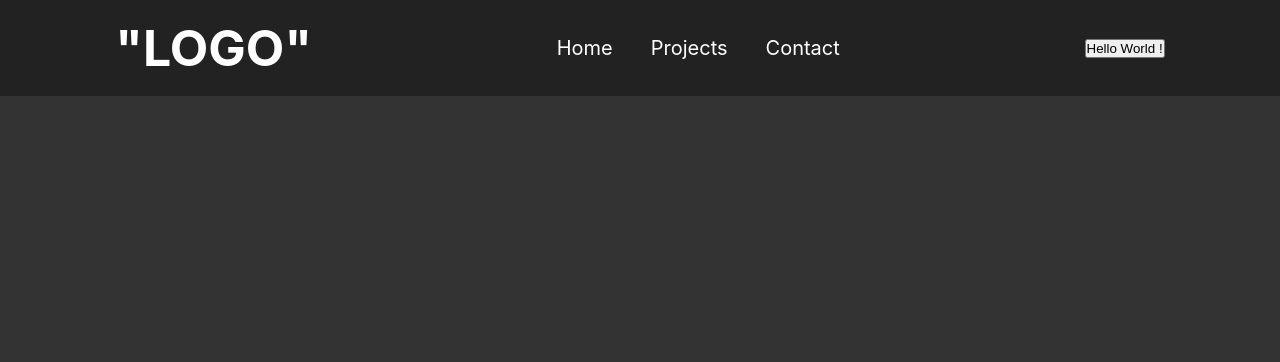
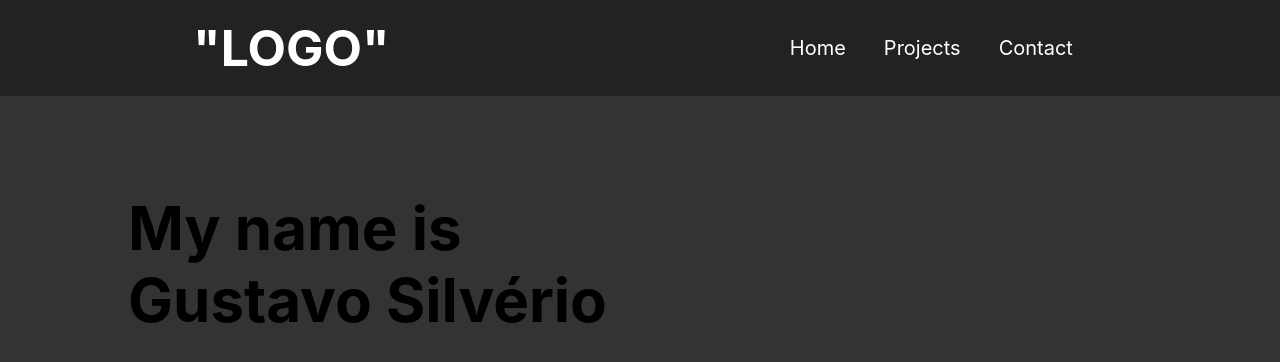
Before and after one commit to GustavoSilverio/Menu-active, a React (Create React App) app: page / in a window 1280 px wide. Shown: the top 362 px of the page. Built offline with nearby package versions, Linux system fonts and the light colour scheme.

Commit message:
Container

```diff
--- a/src/App.css
+++ b/src/App.css
@@ -1,5 +1,12 @@
 .App {
   text-align: center;
+}
+
+.container{
+  width: 80%;
+  margin-right:auto;
+  margin-left: auto;
+  position: relative;
 }
 
 .App-logo {
--- a/src/App.jsx
+++ b/src/App.jsx
@@ -1,10 +1,14 @@
 import './App.css';
+import Name from './Components/Name/Name';
 import Nav from './Components/Nav/Nav';
 
 function App() {
   return (
     <div className="App">
       <Nav/>
+      <div className="container">
+      <Name/>
+      </div>
     </div>
   );
 }
--- /dev/null
+++ b/src/Components/Name/Name.css
@@ -0,0 +1,5 @@
+.name{
+    margin-top:6rem ;
+    text-align: left;
+    font-size: 60px ;
+}
--- /dev/null
+++ b/src/Components/Name/Name.jsx
@@ -0,0 +1,11 @@
+
+import React from 'react';
+import './Name.css'
+
+const Name = () => {
+    return (
+        <h1 className="name">My name is <br /> Gustavo Silvério</h1>
+    );
+}
+
+export default Name;
--- a/src/Components/Nav/Nav.css
+++ b/src/Components/Nav/Nav.css
@@ -17,6 +17,11 @@ nav {
     flex-direction: row;
     align-items: center;
     justify-content: space-around;
+}
+
+ul li a {
+    text-decoration: none;
+    color: #fff;
 }
 
 ul li {
@@ -55,3 +60,8 @@ ul {
     justify-content: flex-start;
     float: left;
 }
+
+.logo a {
+    text-decoration: none;
+    color: #fff;
+}
--- a/src/Components/Nav/Nav.jsx
+++ b/src/Components/Nav/Nav.jsx
@@ -1,24 +1,18 @@
-import React, { useState } from 'react';
+import React from 'react';
 
 import './Nav.css';
 
 const Nav = () => {
 
-    const [isMenuActive, setMenuState] = useState(false)
-
     return (
         <>
             <nav>
-                <h1 className='logo'>"LOGO"</h1>
-                <ul className={isMenuActive ? 'active' : undefined}>
-                    <li>Home</li>
-                    <li>Projects</li>
-                    <li>Contact</li>
+                <h1 className="logo"><a href="#top">"LOGO"</a></h1>
+                <ul>
+                    <li><a href="#top">Home</a></li>
+                    <li><a href="#top">Projects</a></li>
+                    <li><a href="#top">Contact</a></li>
                 </ul>
-                <button onClick={() => {
-                    setMenuState(!isMenuActive)
-                    console.log(isMenuActive)
-                }}>Hello World !</button>
             </nav>
         </>
     );
```
Also changed, not shown: public/index.html (+1 -21 lines).
